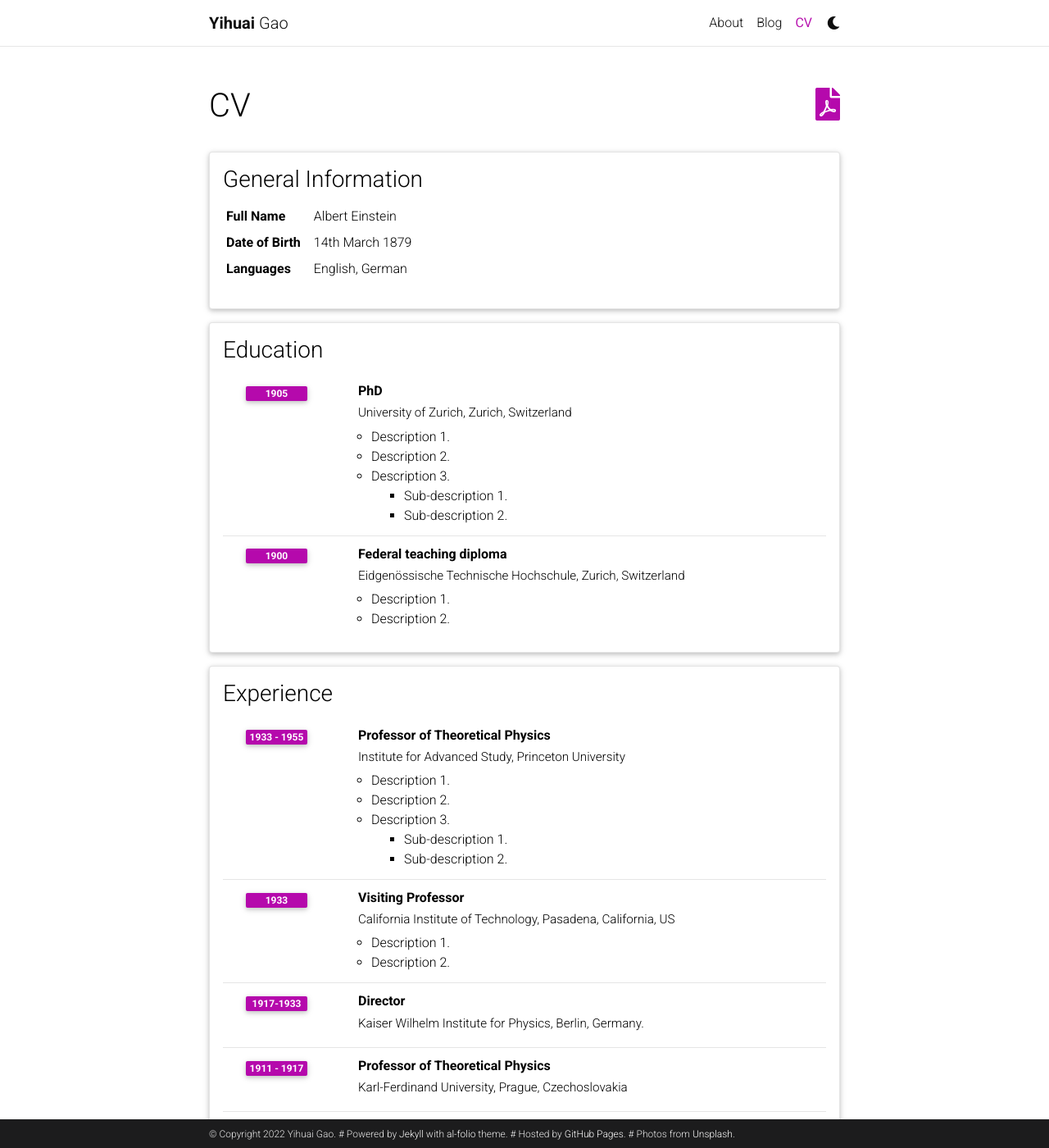
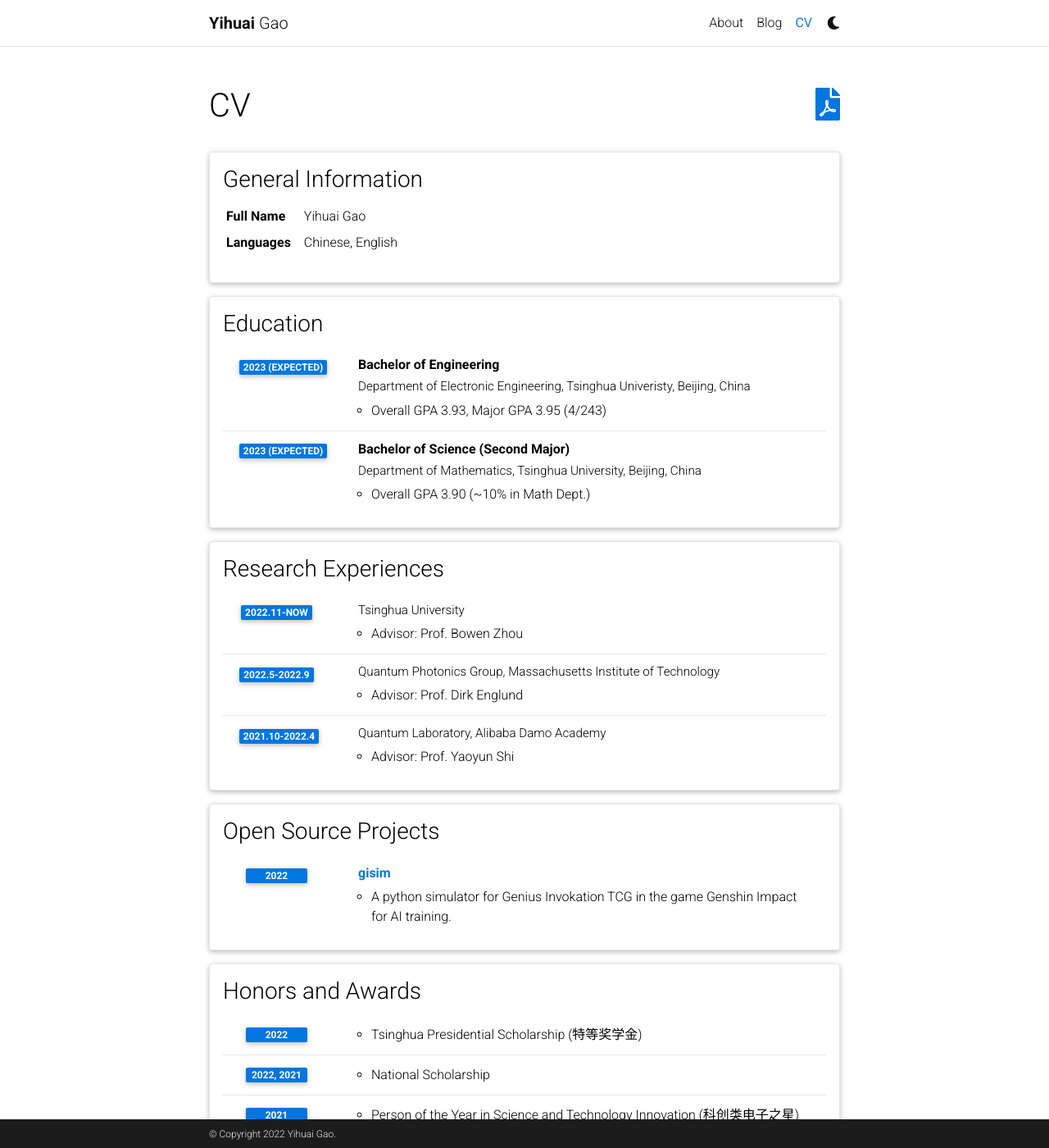
Before and after one commit to yihuai-gao/yihuai-gao.github.io, a Jekyll site: the page built from _pages/CV.md, in a window 1280 px wide and 1400 px high. Shown: the whole window at 82% size. Built offline with Jekyll 4.4.1, drawn with Linux system fonts in a browser that asks for light colours; full-size pictures stand in for the smaller copies a plugin makes; comment, search, counter and statistics services are not loaded; a style sheet for code colours, icons or effects is not loaded; some of the changed text lies outside the part shown.

Commit message:
Update cv

```diff
--- a/_config.yml
+++ b/_config.yml
@@ -10,9 +10,6 @@ email: gao-yh18@mails.tsinghua.edu.cn; davidgao1013@outlook.com
 description: > # the ">" symbol means to ignore newlines until "footer_text:"
   A simple, whitespace theme for academics. Based on [*folio](https://github.com/bogoli/-folio) design.
 footer_text: >
-  # Powered by <a href="https://jekyllrb.com/" target="_blank">Jekyll</a> with <a href="https://github.com/alshedivat/al-folio">al-folio</a> theme.
-  # Hosted by <a href="https://pages.github.com/" target="_blank">GitHub Pages</a>.
-  # Photos from <a href="https://unsplash.com" target="_blank">Unsplash</a>.
 keywords: jekyll, jekyll-theme, academic-website, portfolio-website  # add your own keywords or leave empty
 
 lang: en # the language of your site (for example: en, fr, cn, ru, etc.)
@@ -116,7 +113,7 @@ bing_site_verification:  # out your bing-site-verification ID (Bing Webmaster)
 
 blog_name: Yihuai's Blog # blog_name will be displayed in your blog page
 blog_nav_title: Blog # your blog must have a title for it to be displayed in the nav bar
-blog_description: a simple whitespace theme for academics
+# blog_description:
 permalink: /blog/:year/:title/
 
 # Pagination
@@ -234,8 +231,8 @@ display_tags: ['formatting', 'images', 'links', 'math', 'code'] # this tags will
 
 scholar:
 
-  last_name: [Einstein]
-  first_name: [Albert, A.]
+  last_name: [Gao]
+  first_name: [Yihuai]
 
   style: apa
   locale: en
--- a/_data/cv.yml
+++ b/_data/cv.yml
@@ -2,96 +2,116 @@
   type: map
   contents:
     - name: Full Name
-      value: Albert Einstein
-    - name: Date of Birth
-      value: 14th March 1879
+      value: Yihuai Gao
     - name: Languages
-      value: English, German
+      value: Chinese, English
 
 - title: Education
   type: time_table
   contents:
-    - title: PhD
-      institution: University of Zurich, Zurich, Switzerland
-      year: 1905
+    - title: Bachelor of Engineering
+      institution: Department of Electronic Engineering, Tsinghua Univeristy, Beijing, China
+      year: 2023 (expected)
       description:
-        - Description 1.
-        - Description 2.
-        - title: Description 3.
-          contents:
-            - Sub-description 1.
-            - Sub-description 2.
-    - title: Federal teaching diploma
-      institution: Eidgenössische Technische Hochschule, Zurich, Switzerland
-      year: 1900
+        - Overall GPA 3.93, Major GPA 3.95 (4/243)
+      #   - Description 2.
+      #   - title: Description 3.
+      #     contents:
+      #       - Sub-description 1.
+      #       - Sub-description 2.
+    - title: Bachelor of Science (Second Major)
+      institution: Department of Mathematics, Tsinghua University, Beijing, China
+      year: 2023 (expected)
       description:
-        - Description 1.
-        - Description 2.
+        - Overall GPA 3.90 (~10% in Math Dept.)
+      #   - Description 1.
+      #   - Description 2.
 
-- title: Experience
+- title: Research Experiences
   type: time_table
   contents:
-    - title: Professor of Theoretical Physics
-      institution: Institute for Advanced Study, Princeton University
-      year: 1933 - 1955
+    - institution: Tsinghua University
+      year: 2022.11-now
       description:
-        - Description 1.
-        - Description 2.
-        - title: Description 3.
-          contents:
-            - Sub-description 1.
-            - Sub-description 2.
-    - title: Visiting Professor
-      institution: California Institute of Technology, Pasadena, California, US
-      year: 1933
+        - "Advisor: Prof. Bowen Zhou"
+      # description:
+
+    - institution: Quantum Photonics Group, Massachusetts Institute of Technology
+      year: 2022.5-2022.9
       description:
-        - Description 1.
-        - Description 2.
+        - "Advisor: Prof. Dirk Englund"
 
-    - title: Director
-      institution: Kaiser Wilhelm Institute for Physics, Berlin, Germany.
-      year: 1917-1933
+    - institution: Quantum Laboratory, Alibaba Damo Academy
+      year: 2021.10-2022.4
+      description:
+        - "Advisor: Prof. Yaoyun Shi"
 
-    - title: Professor of Theoretical Physics
-      institution: Karl-Ferdinand University, Prague, Czechoslovakia
-      year: 1911 - 1917
-      description:
+    # - institution:
+  #     description:
+  #       - Description 1.
+  #       - Description 2.
+  #       - title: Description 3.
+  #         contents:
+  #           - Sub-description 1.
+  #           - Sub-description 2.
+  #   - title: Visiting Professor
+  #     institution: California Institute of Technology, Pasadena, California, US
+  #     year: 1933
+  #     description:
+  #       - Description 1.
+  #       - Description 2.
 
-    - title: Associate Professor of Theoretical Physics
-      institution: University of Zurich, Zurich, Switzerland
-      year: 1909 - 1911
+  #   - title: Director
+  #     institution: Kaiser Wilhelm Institute for Physics, Berlin, Germany.
+  #     year: 1917-1933
+
+  #   - title: Professor of Theoretical Physics
+  #     institution: Karl-Ferdinand University, Prague, Czechoslovakia
+  #     year: 1911 - 1917
+  #     description:
+
+  #   - title: Associate Professor of Theoretical Physics
+  #     institution: University of Zurich, Zurich, Switzerland
+  #     year: 1909 - 1911
 
 - title: Open Source Projects
   type: time_table
   contents:
-    - title: <a href="https://github.com/alshedivat/al-folio">al-folio</a>
-      year: 2015-now
-      description: A beautiful, simple, clean, and responsive Jekyll theme for academics.
+    - title: <a href="https://github.com/paladin1013/genius-invokation-gym">gisim</a>
+      year: 2022
+      description: A python simulator for Genius Invokation TCG in the game Genshin Impact for AI training.
 
 - title: Honors and Awards
   type: time_table
   contents:
-    - year: 1921
+    - year: 2022
       items:
-        - Nobel Prize in Physics
-        - Matteucci Medal
-    - year: 2029
+        - Tsinghua Presidential Scholarship (特等奖学金)
+    - year: 2022, 2021
       items:
-        - Max Planck Medal
+        - National Scholarship
+    - year: 2021
+      items:
+        - Person of the Year in Science and Technology Innovation (科创类电子之星)
+    - year: 2017
+      items:
+        - Gold Medal in Chinese Chemistry Olympiad
 
-- title: Academic Interests
-  type: nested_list
-  contents:
-    - title: Topic 1.
-      items:
-        - Description 1.
-        - Description 2.
-    - title: Topic 2.
-      items:
-        - Description 1.
-        - Description 2.
 
-- title: Other Interests
-  type: list
-  contents:
-    - <u>Hobbies:</u> Hobby 1, Hobby 2, etc.
+
+# - title: Academic Interests
+#   type: nested_list
+#   contents:
+#     - title: Topic 1.
+#       items:
+#         - Description 1.
+#         - Description 2.
+#     - title: Topic 2.
+#       items:
+#         - Description 1.
+#         - Description 2.
+
+# - title: Other Interests
+#   type: list
+#   contents:
+#     - <u>Hobbies:</u> Hobby 1, Hobby 2, etc.
--- a/_sass/_themes.scss
+++ b/_sass/_themes.scss
@@ -7,8 +7,8 @@
   --global-code-bg-color: #{$code-bg-color-light};
   --global-text-color: #{$black-color};
   --global-text-color-light: #{$grey-color};
-  --global-theme-color: #{$purple-color};
-  --global-hover-color: #{$purple-color};
+  --global-theme-color: #{$blue-color};
+  --global-hover-color: #{$blue-color};
   --global-footer-bg-color: #{$grey-color-dark};
   --global-footer-text-color: #{$grey-color-light};
   --global-footer-link-color: #{$white-color};
```
Also changed, not shown: _news/announcement_1.md (+1 -1 lines), _pages/about.md (+1 -1 lines).
